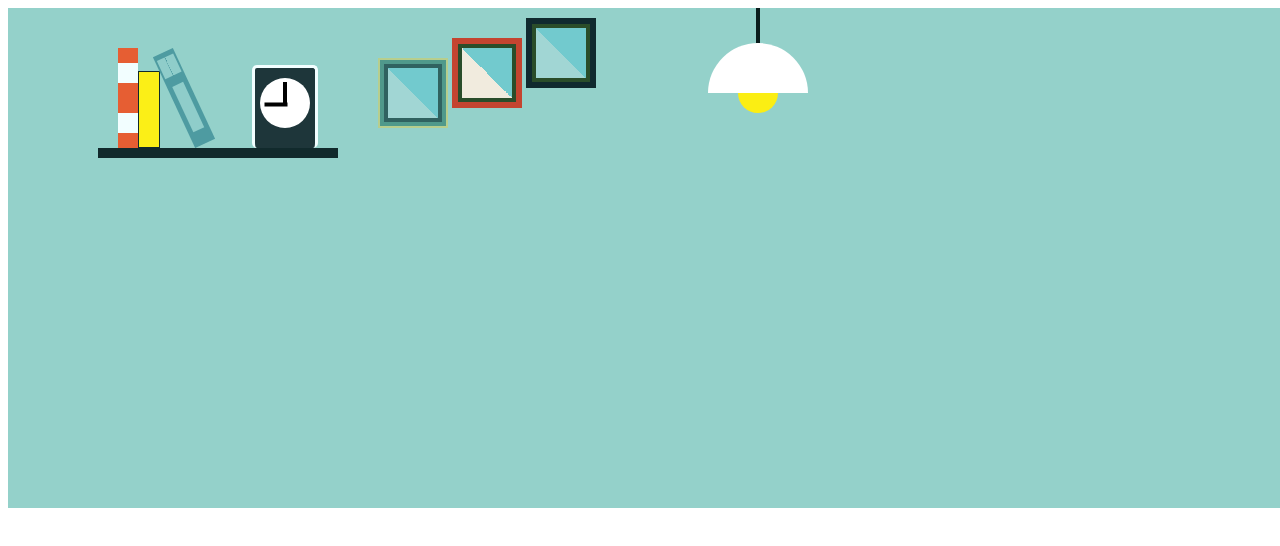
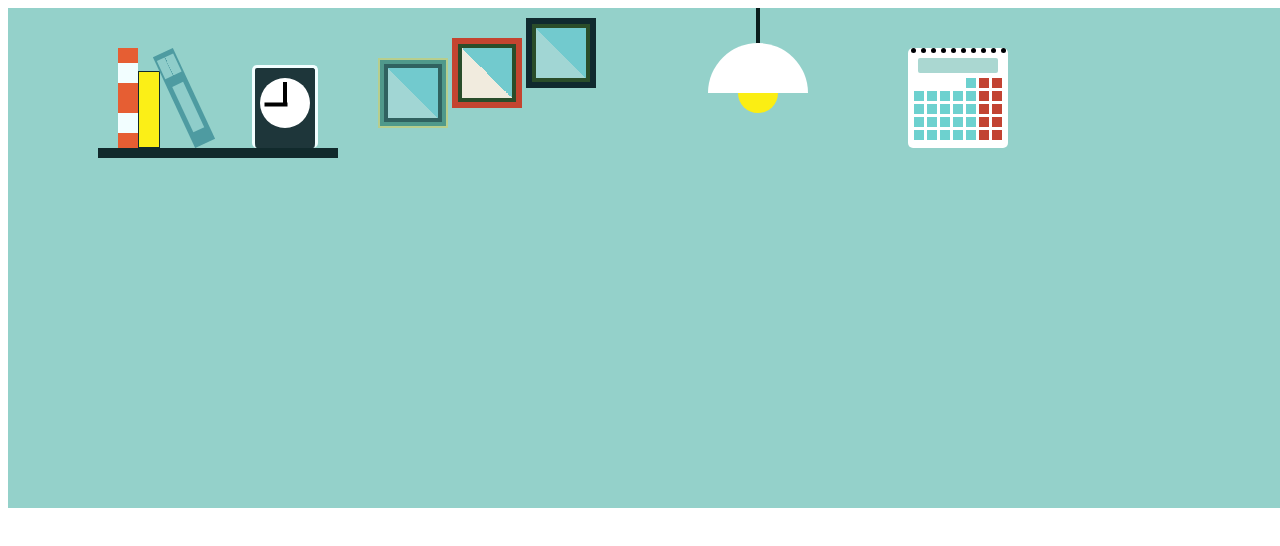
Before and after one commit to NahlaGalal/Twitter-banner, a plain HTML site: page index.html in a window 1280 px wide. Shown: the top 546 px of the page. Drawn offline with Linux system fonts and the light colour scheme.

Commit message:
Add calendar

```diff
--- a/index.html
+++ b/index.html
@@ -33,6 +33,62 @@
 
     <!-- Lamp -->
     <div class="lamp"></div>
+
+    <!-- Calendar -->
+    <div class="calendar">
+
+      <!-- Calender circle -->
+      <div class="calendar-header">
+        <div class="calendar-header-circle"></div>
+        <div class="calendar-header-circle"></div>
+        <div class="calendar-header-circle"></div>
+        <div class="calendar-header-circle"></div>
+        <div class="calendar-header-circle"></div>
+        <div class="calendar-header-circle"></div>
+        <div class="calendar-header-circle"></div>
+        <div class="calendar-header-circle"></div>
+        <div class="calendar-header-circle"></div>
+        <div class="calendar-header-circle"></div>
+      </div>
+
+      <!-- Calendar heading -->
+      <div class="calendar-heading"></div>
+
+      <!-- Days -->
+      <div class="calendar-days">
+        <div class="day"></div>
+        <div class="day"></div>
+        <div class="day"></div>
+        <div class="day"></div>
+        <div class="day"></div>
+        <div class="day"></div>
+        <div class="day"></div>
+        <div class="day"></div>
+        <div class="day"></div>
+        <div class="day"></div>
+        <div class="day"></div>
+        <div class="day"></div>
+        <div class="day"></div>
+        <div class="day"></div>
+        <div class="day"></div>
+        <div class="day"></div>
+        <div class="day"></div>
+        <div class="day"></div>
+        <div class="day"></div>
+        <div class="day"></div>
+        <div class="day"></div>
+        <div class="day"></div>
+        <div class="day"></div>
+        <div class="day"></div>
+        <div class="day"></div>
+        <div class="day"></div>
+        <div class="day"></div>
+        <div class="day"></div>
+        <div class="day"></div>
+        <div class="day"></div>
+        <div class="day"></div>
+      </div>
+    </div>
   </div>
 </body>
 </html>
--- a/style.css
+++ b/style.css
@@ -185,3 +185,60 @@
   background: #fbee13;
   bottom: -20px;
 }
+
+/* -------------------------------- */
+/* Calendar */
+.calendar {
+  position: absolute;
+  width: 100px;
+  height: 100px;
+  background: #fff;
+  left: 900px;
+  top: 40px;
+  border-radius: 5px;
+}
+
+/* Calendar circles */
+.calendar-header {
+  display: flex;
+  justify-content: space-around;
+}
+
+.calendar-header-circle {
+  width: 5px;
+  height: 5px;
+  border-radius: 50%;
+  background-color: #000206;
+}
+
+/* Calendar heading */
+.calendar-heading {
+  width: 80px;
+  height: 15px;
+  margin: 5px auto;
+  background-color: #aad7d1;
+  border-radius: 2px;
+}
+
+.calendar-days {
+  display: grid;
+  grid-template-columns: repeat(7, 10px);
+  grid-template-rows: repeat(5, 10px);
+  gap: 3px;
+  padding: 0 6px;
+}
+
+.day {
+  width: 10px;
+  height: 10px;
+  background-color: #6dd1cf;
+}
+
+.day:first-of-type {
+  grid-column: 5/6;
+}
+
+.day:nth-of-type(7n + 2),
+.day:nth-of-type(7n + 3) {
+  background-color: #c24332;
+}
```
